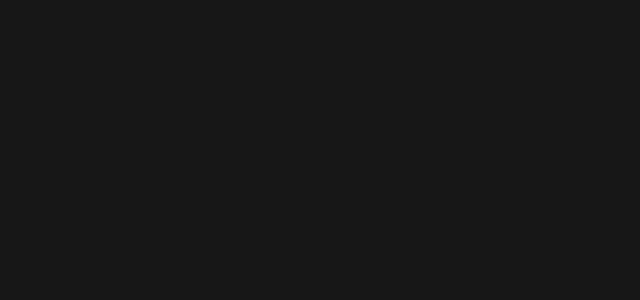
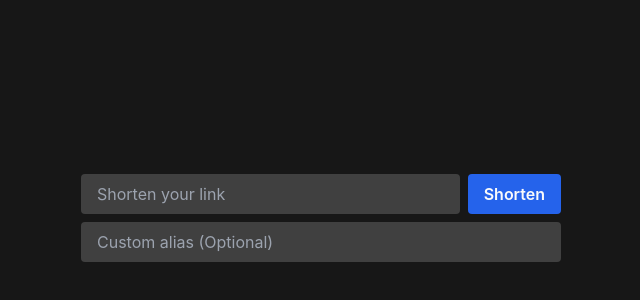
Before and after one commit to goriio/iksi, a Next.js app: page / in a window 1280 px wide. Shown: the part 182-482 px from the top of the page, without its empty margins (319-959 px from the left). Built offline with nearby package versions, Linux system fonts and the light colour scheme.

Commit message:
add form component for link shortener

```diff
--- /dev/null
+++ b/components/LinkShortenerForm.tsx
@@ -0,0 +1,22 @@
+import { Button } from './Button';
+import { Input } from './Input';
+
+export function LinkShortenerForm() {
+  return (
+    <form className="w-full space-y-2">
+      <div className="flex items-center gap-2 w-full">
+        <Input
+          type="url"
+          aria-label="Shorten your link"
+          placeholder="Shorten your link"
+        />
+        <Button>Shorten</Button>
+      </div>
+      <Input
+        type="text"
+        aria-label="Optional custom alias"
+        placeholder="Custom alias (Optional)"
+      />
+    </form>
+  );
+}
--- a/components/index.ts
+++ b/components/index.ts
@@ -1,2 +1,3 @@
 export * from './Input';
 export * from './Button';
+export * from './LinkShortenerForm';
--- a/pages/index.tsx
+++ b/pages/index.tsx
@@ -1,5 +1,9 @@
+import { LinkShortenerForm } from '@/components';
+
 export default function Home() {
   return (
-    <div className="grid place-items-center max-w-lg mx-auto p-4 h-screen"></div>
+    <div className="grid place-items-center max-w-lg mx-auto p-4 h-screen">
+      <LinkShortenerForm />
+    </div>
   );
 }
```
